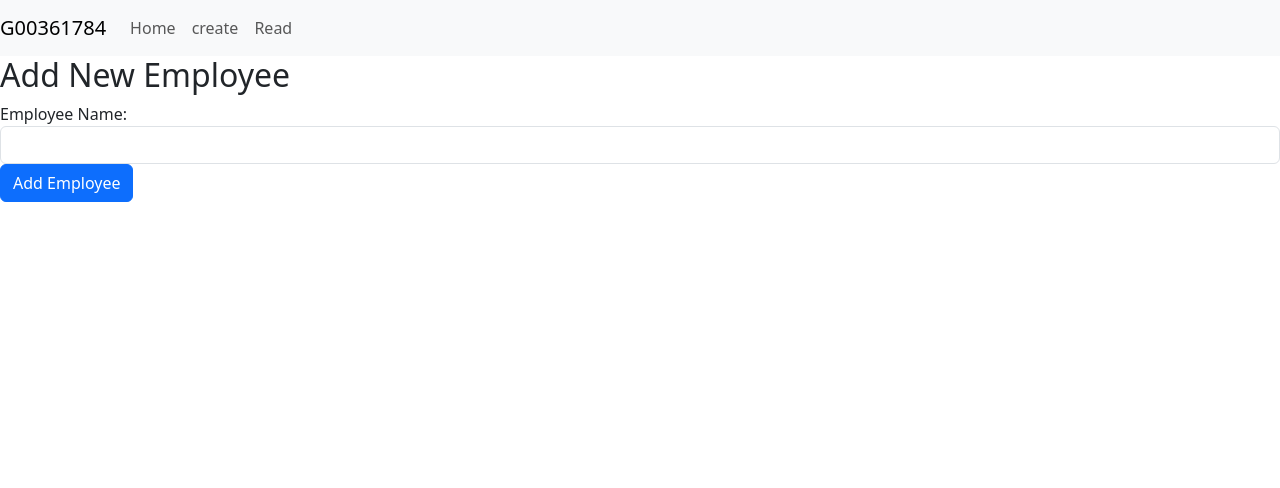
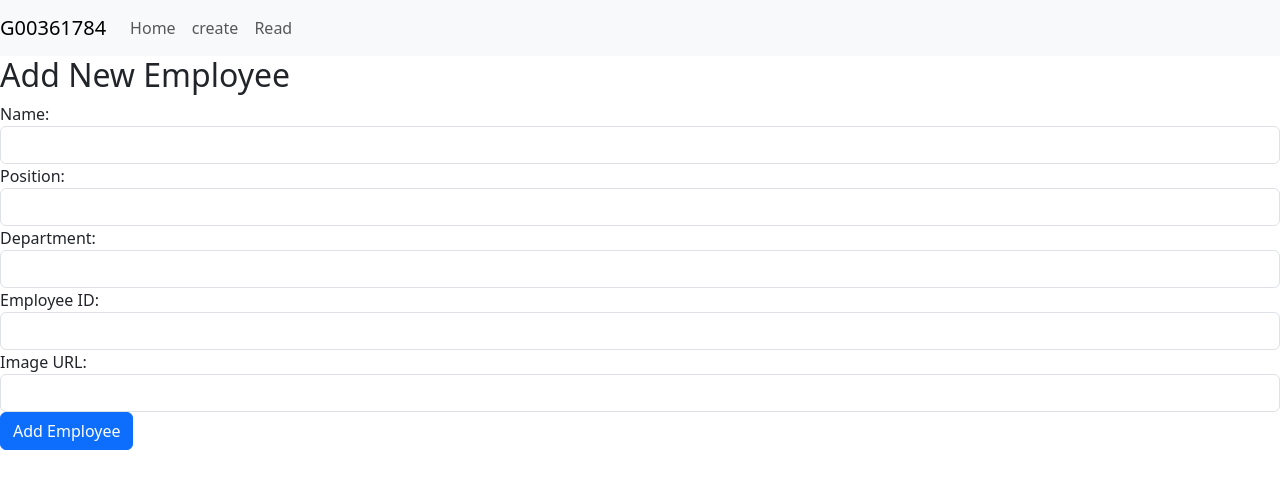
Before and after one commit to G00361784/DataRepProj, a React (Create React App) app: page /create in a window 1280 px wide. Shown: the top 488 px of the page. Built offline with nearby package versions, Linux system fonts and the light colour scheme.

Commit message:
attempted to fix read as it was not working

```diff
--- a/src/components/create.js
+++ b/src/components/create.js
@@ -1,38 +1,93 @@
 import React, { useState } from 'react';
-import axios from 'axios'; // Assuming you have axios installed
+import axios from 'axios';
 
 const Create = () => {
-  // Employee State
-  const [employeeName, setEmployeeName] = useState('');
+  const [name, setName] = useState('');
+  const [position, setPosition] = useState('');
+  const [department, setDepartment] = useState('');
+  const [employeeId, setEmployeeId] = useState('');
+  const [image, setImage] = useState('');
 
-  const handleSubmit = (e) => {
+  const handleSubmit = async (e) => {
     e.preventDefault();
 
-    // Employee Data
-    console.log(employeeName);
-    // Send employee data to your API (replace with your actual API endpoint)
-    axios.post('http://localhost:4000/api/employees', { name: employeeName })
-      .then((res) => console.log(res.data))
-      .catch((err) => console.log(err));
+    const newEmployee = {
+      name: name,
+      position: position,
+      department: department,
+      employeeId: employeeId,
+      image: image
+    };
+
+    try {
+      const res = await axios.post('http://localhost:4000/api/employees', newEmployee);
+      console.log(res.data); // Log the success response
+
+      // Optionally clear the form fields after successful submission
+      setName('');
+      setPosition('');
+      setDepartment('');
+      setEmployeeId('');
+      setImage('');
+    } catch (err) {
+      console.error(err); // Log any errors that occur
+    }
   };
 
   return (
     <div>
       <h2>Add New Employee</h2>
-
       <form onSubmit={handleSubmit}>
-        {/* Employee Input */}
         <div className="form-group">
-          <label htmlFor="employeeName">Employee Name:</label>
+          <label htmlFor="name">Name:</label>
           <input
             type="text"
-            id="employeeName"
+            id="name"
             className="form-control"
-            value={employeeName}
-            onChange={(e) => setEmployeeName(e.target.value)}
+            value={name}
+            onChange={(e) => setName(e.target.value)}
           />
         </div>
-
+        <div className="form-group">
+          <label htmlFor="position">Position:</label>
+          <input
+            type="text"
+            id="position"
+            className="form-control"
+            value={position}
+            onChange={(e) => setPosition(e.target.value)}
+          />
+        </div>
+        <div className="form-group">
+          <label htmlFor="department">Department:</label>
+          <input
+            type="text"
+            id="department"
+            className="form-control"
+            value={department}
+            onChange={(e) => setDepartment(e.target.value)}
+          />
+        </div>
+        <div className="form-group">
+          <label htmlFor="employeeId">Employee ID:</label>
+          <input
+            type="text"
+            id="employeeId"
+            className="form-control"
+            value={employeeId}
+            onChange={(e) => setEmployeeId(e.target.value)}
+          />
+        </div>
+        <div className="form-group">
+          <label htmlFor="image">Image URL:</label>
+          <input
+            type="text"
+            id="image"
+            className="form-control"
+            value={image}
+            onChange={(e) => setImage(e.target.value)}
+          />
+        </div>
         <button type="submit" className="btn btn-primary">
           Add Employee
         </button>
--- a/src/components/employeeInstance.js
+++ b/src/components/employeeInstance.js
@@ -1,20 +1,11 @@
-// EmployeeInstance.js
-import { useEffect,useState } from 'react';
+import { useEffect } from 'react';
 import Card from 'react-bootstrap/Card';
-import axios from 'axios';
-
 
 function EmployeeInstance(props) {
-
-  const [data, setData] = useState([]); // Initialize state to hold the data
-
-
-
   useEffect(() => {
     console.log("Employee Item:", props.myEmployee);
   }, [props.myEmployee]);
 
-  // Check if props.myEmployee is defined before accessing its properties
   if (!props.myEmployee) {
     return null;
   }
--- a/src/components/read.js
+++ b/src/components/read.js
@@ -1,4 +1,5 @@
 import { useEffect, useState } from "react";
+import axios from 'axios';
 import Employees from './employees';
 
 function Read() {
@@ -7,7 +8,29 @@ function Read() {
   useEffect(() => {
     const fetchData = async () => {
       try {
-        setData([
+        const response = await axios.get('http://localhost:4000/api/employees');
+        setData(response.data);
+      } catch (error) {
+        console.error("Error fetching data:", error);
+      }
+    };
+
+    fetchData();
+  }, []);
+
+  return (
+    <div>
+      {data.length > 0 ? (
+        <Employees allEmployees={data} />
+      ) : (
+        <p>Loading employees...</p>
+      )}
+    </div>
+  );
+}
+
+export default Read;
+/* setData([
           {
             "Name": "John Doe",
             "Position": "Software Engineer",
@@ -29,25 +52,4 @@ function Read() {
             "EmployeeID": "54321",
             "Image": "https://example.com/images/peter_jones.jpg"
           }
-        ]);
-      } catch (error) {
-        console.error("Error fetching data:", error);
-      }
-    };
-
-    fetchData();
-  }, []);
-
-  return (
-    <div>
-      {/* Conditionally render Employees only when data is available */}
-      {data.length > 0 ? (
-        <Employees allEmployees={data} />
-      ) : (
-        <p>Loading employees...</p> // Or a loading spinner
-      )}
-    </div>
-  );
-}
-
-export default Read;
+        ]);*/
```
Also changed, not shown: 1 other file (tests, documents, lock files or other folders).
